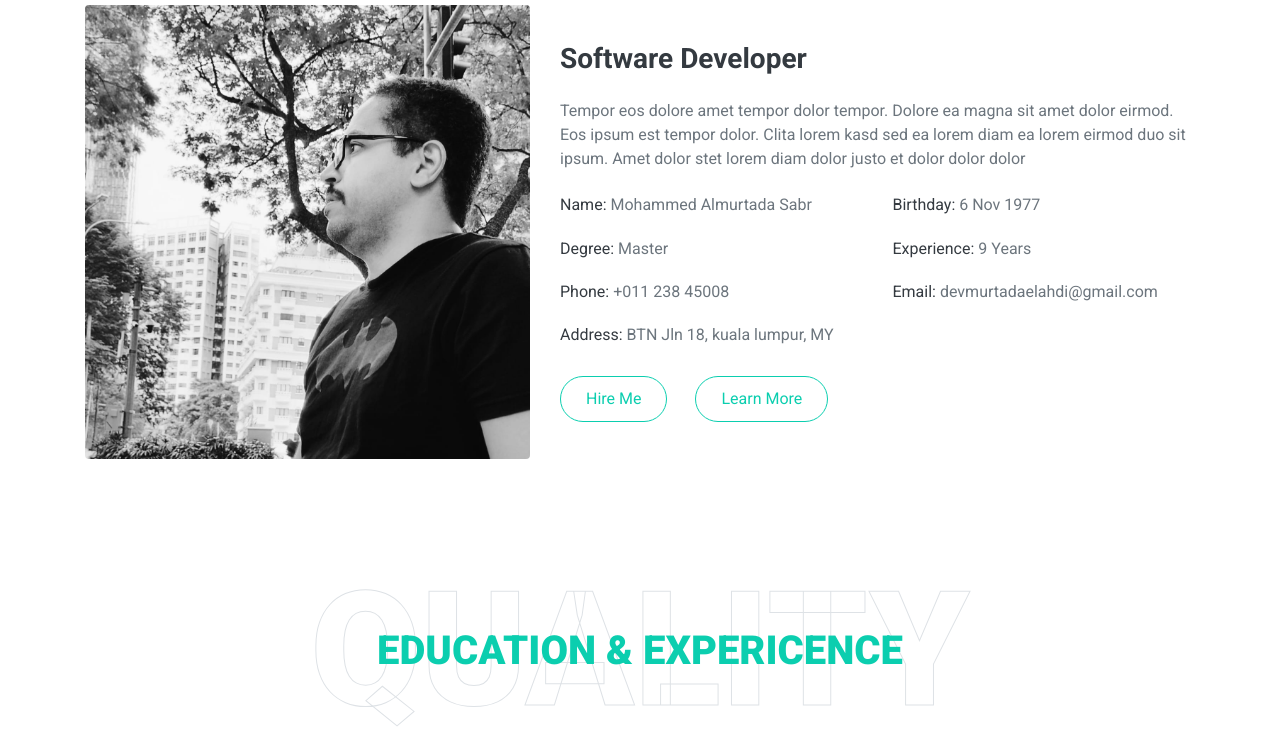
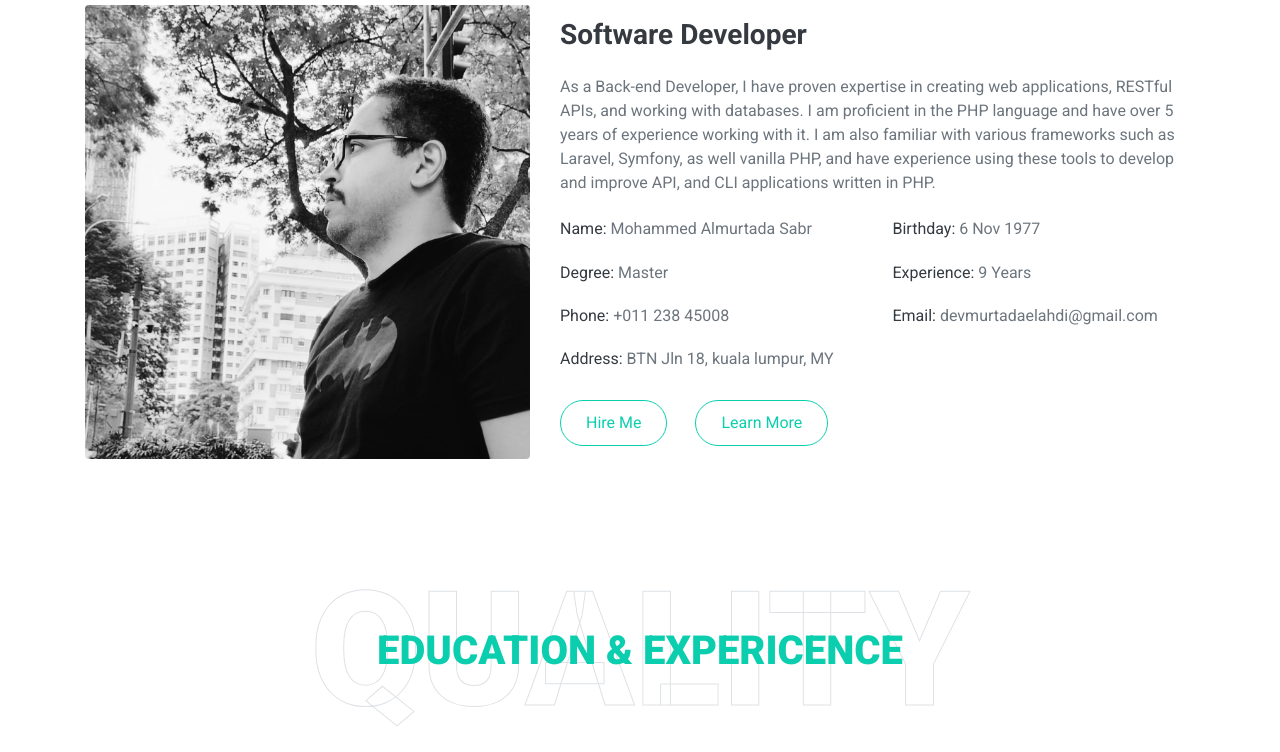
Before and after one commit to Clipso/devmurtada, a plain HTML site: page index.html in a window 1280 px wide. Shown: the part 1091-1843 px from the top of the page. Drawn offline with nearby package versions, Linux system fonts and the light colour scheme.

Commit message:
Update index.html
Update the discription

```diff
--- a/index.html
+++ b/index.html
@@ -108,7 +108,10 @@
                 </div>
                 <div class="col-lg-7">
                     <h3 class="mb-4">Software Developer</h3>
-                    <p>Tempor eos dolore amet tempor dolor tempor. Dolore ea magna sit amet dolor eirmod. Eos ipsum est tempor dolor. Clita lorem kasd sed ea lorem diam ea lorem eirmod duo sit ipsum. Amet dolor stet lorem diam dolor justo et dolor dolor dolor</p>
+                    <p>As a Back-end Developer, I have proven expertise in creating web applications, RESTful APIs, and working
+                    with databases. I am proficient in the PHP language and have over 5 years of experience working with it. I am
+                    also familiar with various frameworks such as Laravel, Symfony, as well vanilla PHP, and have experience using
+                    these tools to develop and improve API, and CLI applications written in PHP.</p>
                     <div class="row mb-3">
                         <div class="col-sm-6 py-2"><h6>Name: <span class="text-secondary">Mohammed Almurtada Sabr</span></h6></div>
                         <div class="col-sm-6 py-2"><h6>Birthday: <span class="text-secondary">6 Nov 1977</span></h6></div>
```
